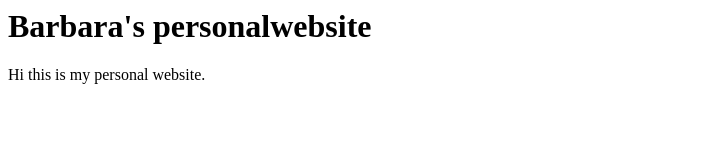
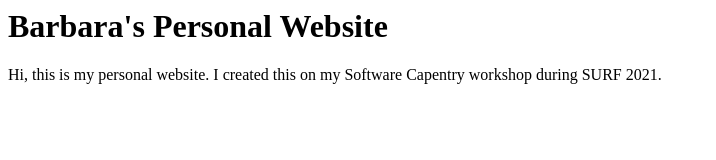
Before and after one commit to barbarasaucedo/barbarasaucedo.github.io, a plain HTML site: page index.html in a window 1280 px wide. Shown: the whole page, without its empty margins (0-716 px from the left). Drawn offline with Linux system fonts and the light colour scheme.

Commit message:
Adding a title

```diff
--- a/index.html
+++ b/index.html
@@ -1,3 +1,4 @@
-<h1>Barbara's personalwebsite</h1>
+<h1>Barbara's Personal Website</h1>
 
-Hi this is my personal website.
+<p>Hi, this is my personal website.
+I created this on my Software Capentry workshop during SURF 2021.</p>
```
